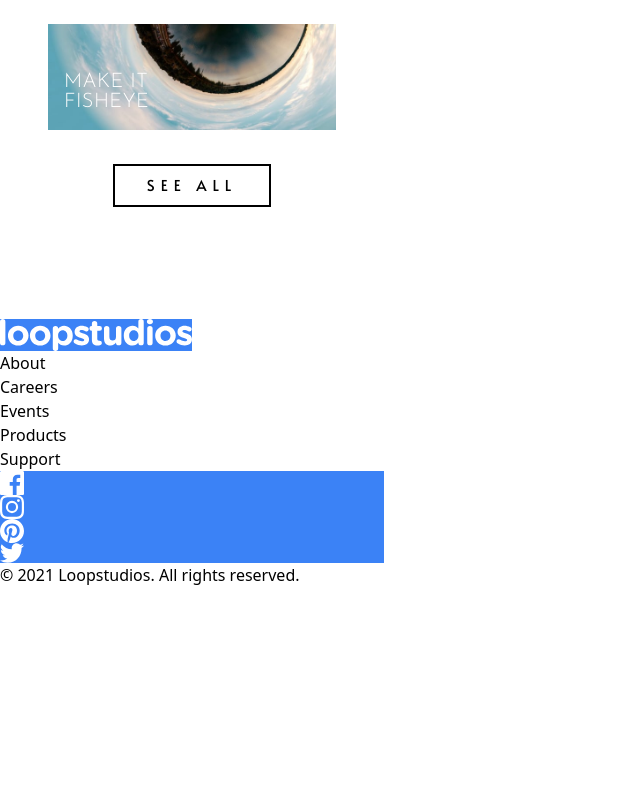
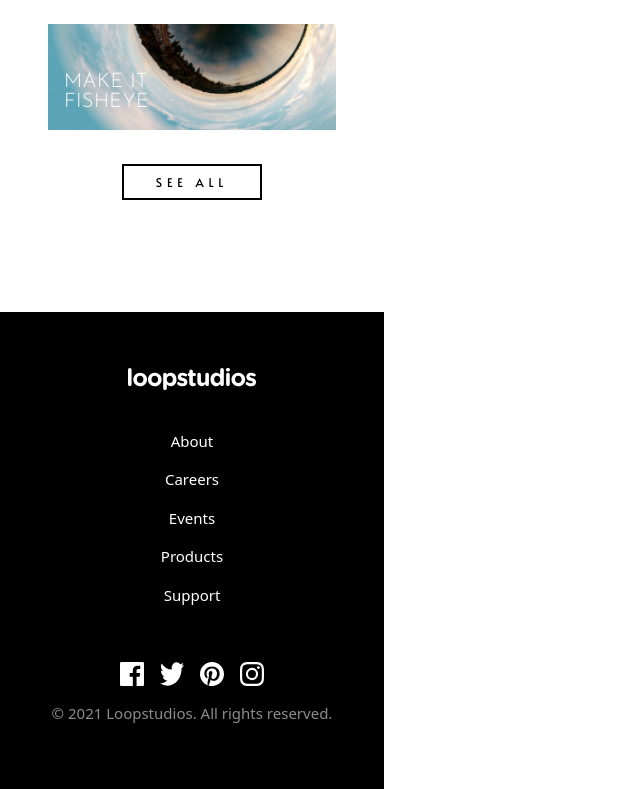
Before and after one commit to Brian-Lin-2/front-end-mentor-loopstudios, a React (Vite) app: page / in a window 1280 px wide. Shown: the part 2402-3191 px from the top of the page, without its empty margins (0-640 px from the left). Before the commit the page ends 2989 px from the top, so only its background shows below. Built offline with nearby package versions, Linux system fonts and the light colour scheme.

Commit message:
Style footer

```diff
--- a/src/Creation.jsx
+++ b/src/Creation.jsx
@@ -20,7 +20,7 @@ export default function Creation() {
           return <Card key={crypto.randomUUID()} name={creation.name} image={creation.image} />
       })}
 
-      <button className="border-2 border-black py-2 px-8 font-alata tracking-super-wide text-15px mt-2 mb-28">SEE ALL</button>
+      <button className="border-2 border-black py-2 px-8 font-alata tracking-super-wide text-xs mt-2 mb-28">SEE ALL</button>
     </div>
   )
 }
--- a/src/Footer.jsx
+++ b/src/Footer.jsx
@@ -1,9 +1,9 @@
 export default function Footer() {
   return (
-    <div>
-      <img className="bg-blue-500" src="/images/logo.svg" alt="loopstudios"/>
+    <div className="flex flex-col items-center bg-black text-white text-15px">
+      <img className="w-32 mt-14" src="/images/logo.svg" alt="loopstudios"/>
 
-      <div>
+      <div className="flex flex-col gap-4 text-center my-10">
         <p>About</p>
         <p>Careers</p>
         <p>Events</p>
@@ -11,14 +11,14 @@ export default function Footer() {
         <p>Support</p>
       </div>
 
-      <div className="bg-blue-500">
+      <div className="flex gap-4 mt-4">
         <img src="/images/icon-facebook.svg" />
+        <img src="/images/icon-twitter.svg" />
+        <img src="/images/icon-pinterest.svg" />
         <img src="/images/icon-instagram.svg" />
-        <img src="/images/icon-pinterest.svg" />
-        <img src="/images/icon-twitter.svg" />
       </div>
 
-      <footer>© 2021 Loopstudios. All rights reserved.</footer>
+      <footer className="text-dark-gray mt-4 mb-16">© 2021 Loopstudios. All rights reserved.</footer>
     </div>
   )
 }
```
